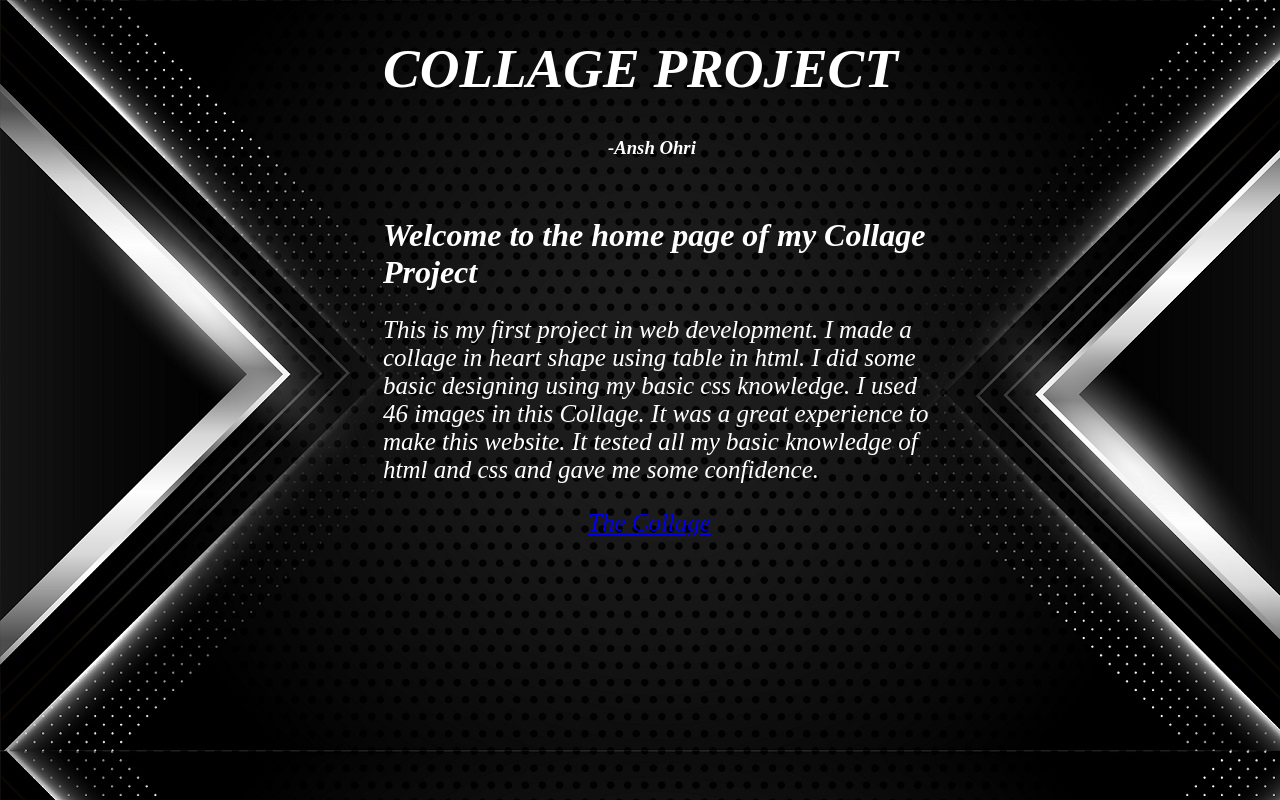
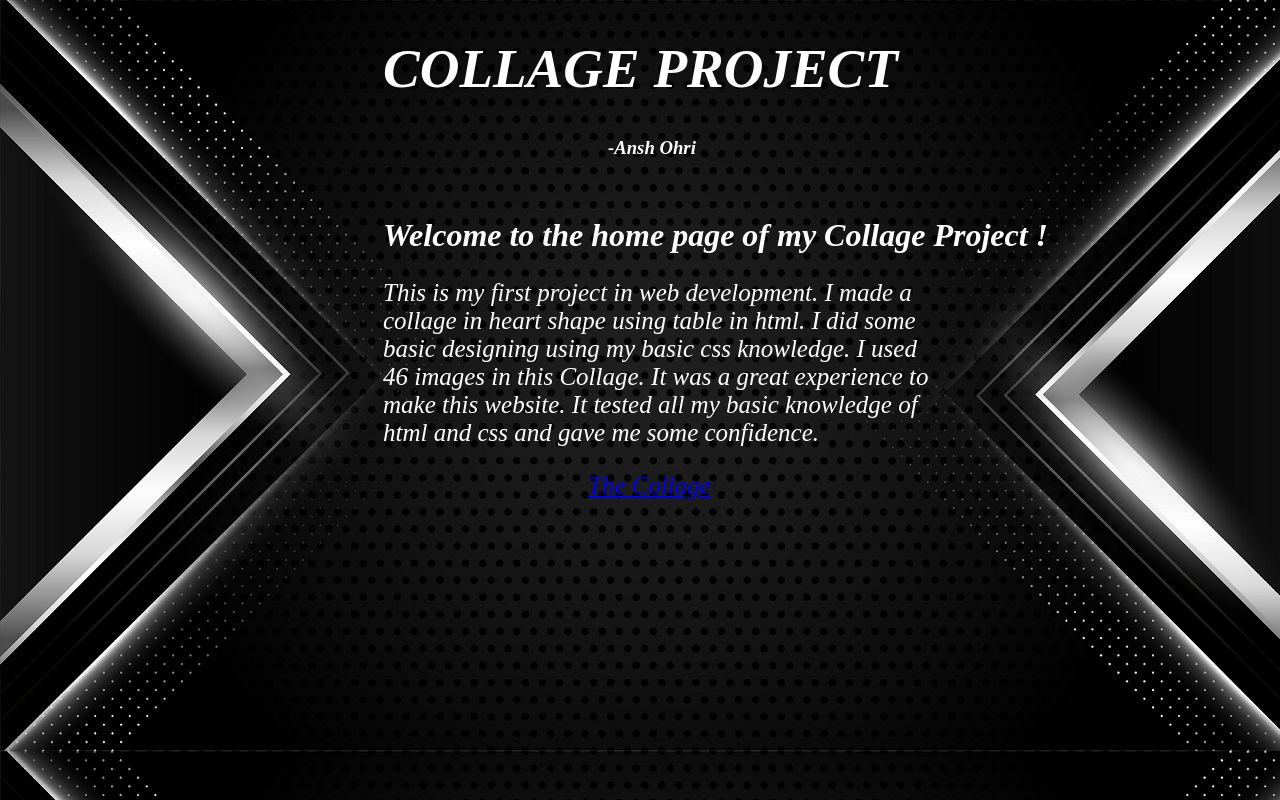
Before and after one commit to AnshOhri/Collage, a plain HTML site: page index.html in a window 1280 px wide. Drawn offline with Linux system fonts and the light colour scheme.

Commit message:
Add files via upload

```diff
--- a/index.html
+++ b/index.html
@@ -9,7 +9,7 @@
     <h1 class="heading">COLLAGE PROJECT</h1>
     <h3 class="heading2">-Ansh Ohri</h3>
     <br>
-    <h1 class="ha">Welcome to the home page of my Collage <br> Project</h1>
+    <h1 class="ha">Welcome to the home page of my Collage Project !</h1>
 
     <p class="mainpara">
       This is my first project in web development.
```
